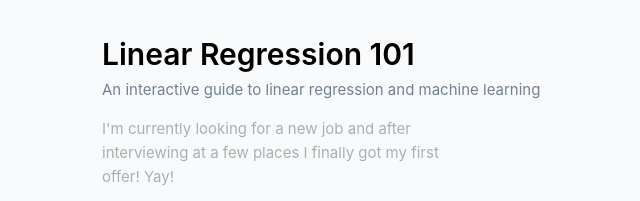
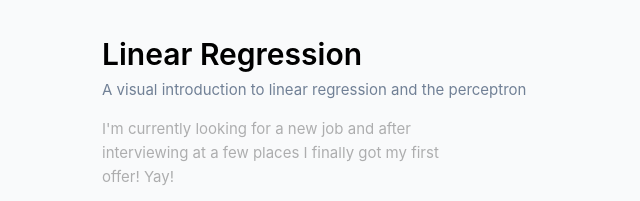
Before and after one commit to kyh/vis-ml, a website: page src/index.html in a window 1280 px wide. Shown: the top 201 px of the page, 38-678 px from the left. Drawn offline with Linux system fonts and the light colour scheme.

```diff
--- a/src/index.html
+++ b/src/index.html
@@ -2,7 +2,7 @@
 <html lang="en">
   <head>
     <meta charset="utf-8" />
-    <title>Linear Regression 101</title>
+    <title>vis-ml | Linear Regression</title>
     <meta
       name="viewport"
       content="width=device-width, minimum-scale=1.0, initial-scale=1.0, user-scalable=yes"
@@ -13,9 +13,9 @@
   <body>
     <main>
       <section class="intro">
-        <h1 class="intro-header">Linear Regression 101</h1>
+        <h1 class="intro-header">Linear Regression</h1>
         <p class="intro-description">
-          An interactive guide to linear regression and machine learning
+          A visual introduction to linear regression and the perceptron
         </p>
       </section>
       <section id="scrolly">
```
Also changed, not shown: package.json (+4 -4 lines), README.md, 2 other files.
